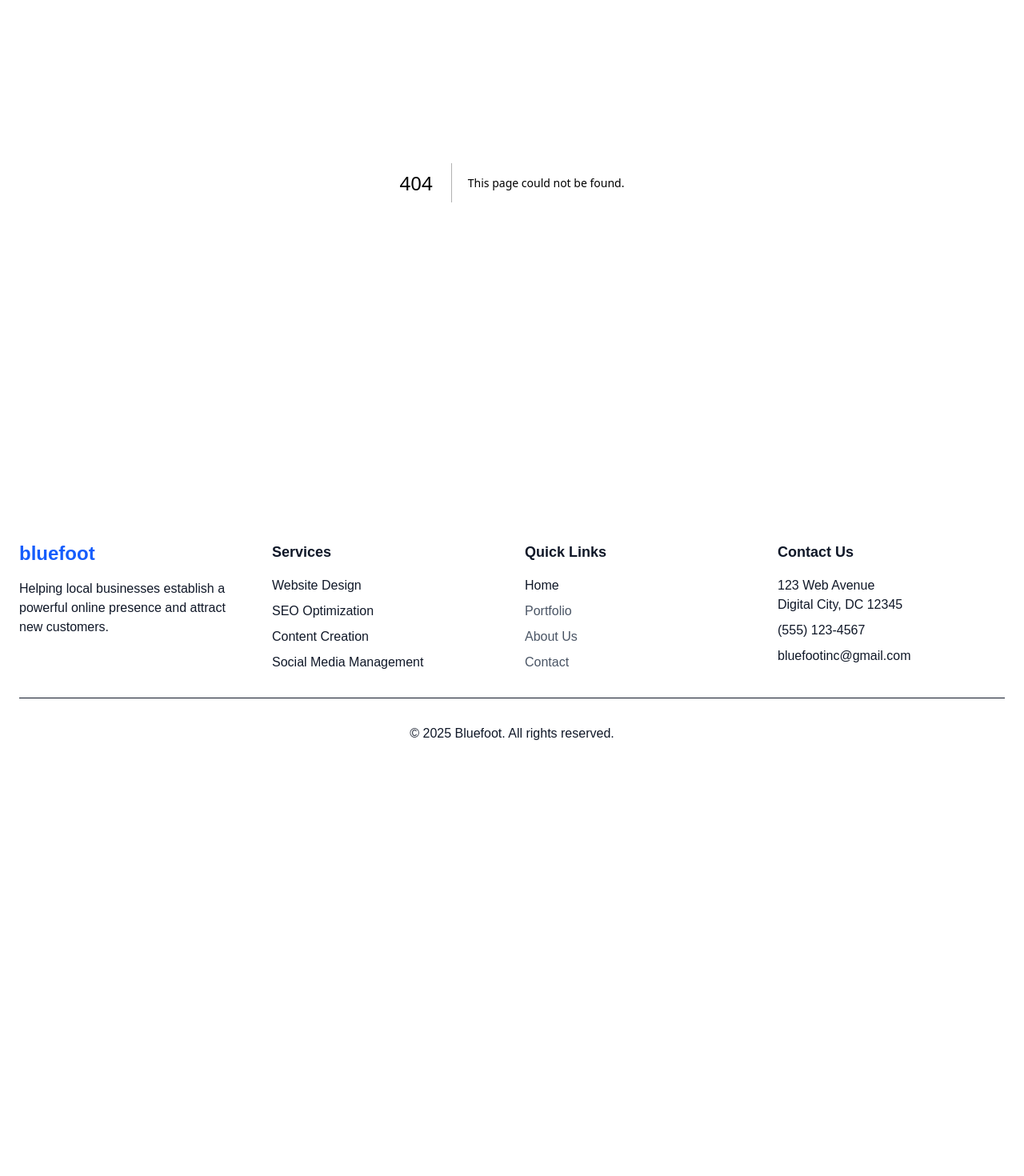
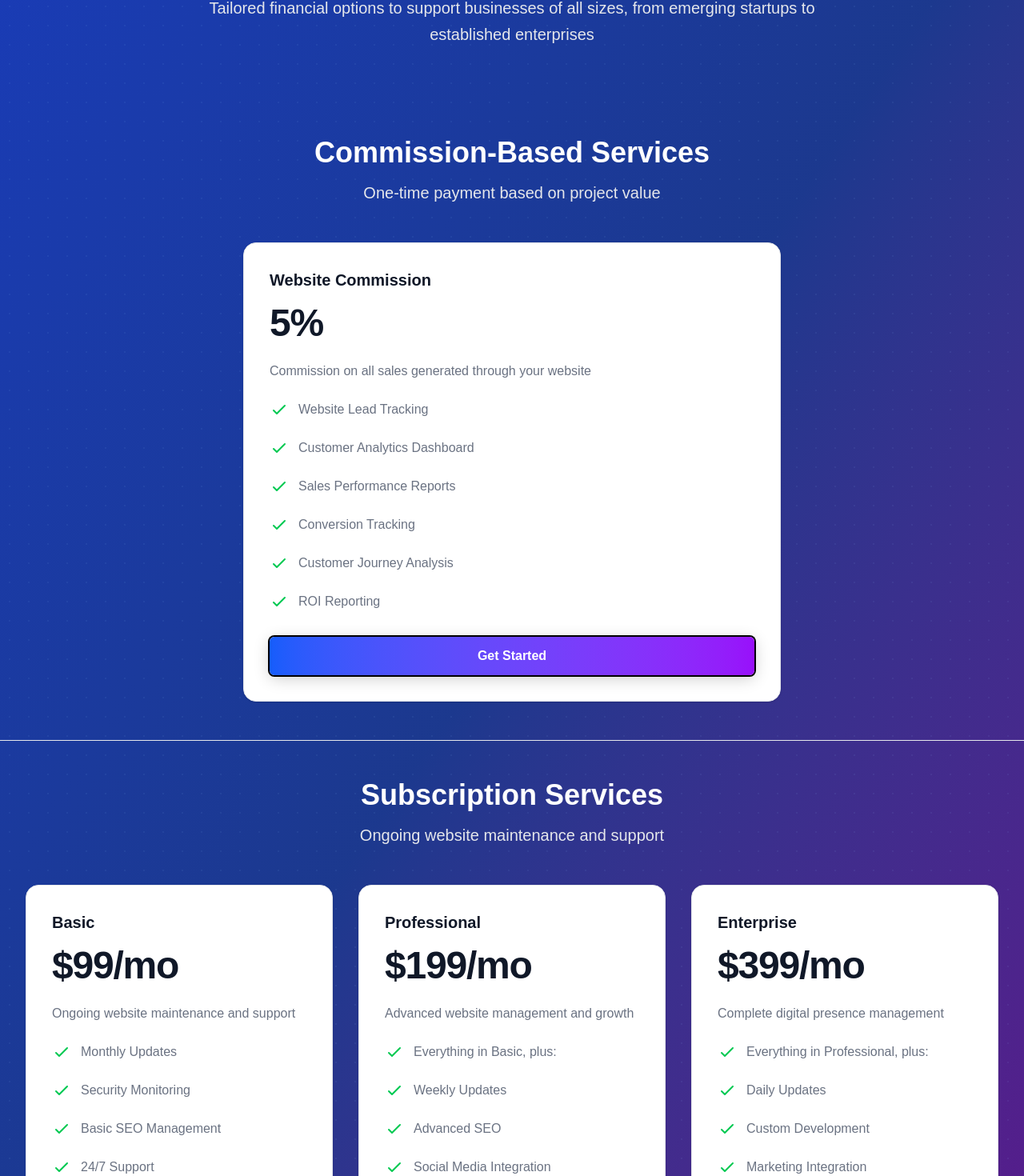
Before and after one commit to burakaliu/bluefoot, a Next.js app: page /pricing in a window 1280 px wide. Before the commit this address had no page. Shown: the part 244-1714 px from the top of the page at 80% size. Before the commit the page ends 1221 px from the top, so only its background shows below. Built offline with nearby package versions, Linux system fonts and the light colour scheme.

Commit message:
Update pricing page design with new background and improved text contrast

```diff
--- /dev/null
+++ b/src/app/(pages)/pricing/page.js
@@ -0,0 +1,158 @@
+import React from 'react';
+
+export default function PricingPage() {
+  const commissionTiers = [
+    {
+      name: "Website Commission",
+      price: "5%",
+      description: "Commission on all sales generated through your website",
+      features: [
+        "Website Lead Tracking",
+        "Customer Analytics Dashboard",
+        "Sales Performance Reports",
+        "Conversion Tracking",
+        "Customer Journey Analysis",
+        "ROI Reporting"
+      ]
+    }
+  ];
+
+  const subscriptionTiers = [
+    {
+      name: "Basic",
+      price: "$99/mo",
+      description: "Ongoing website maintenance and support",
+      features: [
+        "Monthly Updates",
+        "Security Monitoring",
+        "Basic SEO Management",
+        "24/7 Support",
+        "Performance Reports",
+        "Content Updates"
+      ]
+    },
+    {
+      name: "Professional",
+      price: "$199/mo",
+      description: "Advanced website management and growth",
+      features: [
+        "Everything in Basic, plus:",
+        "Weekly Updates",
+        "Advanced SEO",
+        "Social Media Integration",
+        "Analytics Reports",
+        "Priority Support"
+      ]
+    },
+    {
+      name: "Enterprise",
+      price: "$399/mo",
+      description: "Complete digital presence management",
+      features: [
+        "Everything in Professional, plus:",
+        "Daily Updates",
+        "Custom Development",
+        "Marketing Integration",
+        "Dedicated Manager",
+        "Strategy Consulting"
+      ]
+    }
+  ];
+
+  const PricingSection = ({ title, description, tiers }) => (
+    <div className="py-12 px-4 sm:px-6 lg:px-8">
+      <div className="max-w-7xl mx-auto">
+        <div className="text-center">
+          <h2 className="text-3xl font-extrabold text-white sm:text-4xl">
+            {title}
+          </h2>
+          <p className="mt-4 text-xl font-medium text-gray-200">
+            {description}
+          </p>
+      </div>
+
+        <div className={`mt-12 grid gap-8 ${
+          tiers.length === 1
+            ? 'lg:grid-cols-1 max-w-2xl mx-auto'
+            : tiers.length === 2
+              ? 'lg:grid-cols-2 max-w-4xl mx-auto'
+              : 'lg:grid-cols-3'
+          } lg:gap-x-8`}>
+          {tiers.map((tier) => (
+            <div
+              key={tier.name}
+              className="relative p-8 bg-white border border-gray-200 rounded-2xl shadow-sm flex flex-col"
+            >
+              <div className="flex-1">
+                <h3 className="text-xl font-semibold text-gray-900">{tier.name}</h3>
+                <p className="mt-4 flex items-baseline text-gray-900">
+                  <span className="text-5xl font-extrabold tracking-tight">
+                    {tier.price}
+                  </span>
+                </p>
+                <p className="mt-6 text-gray-500">{tier.description}</p>
+
+                <ul role="list" className="mt-6 space-y-6">
+                  {tier.features.map((feature) => (
+                    <li key={feature} className="flex">
+                      <svg
+                        className="flex-shrink-0 w-6 h-6 text-green-500"
+                        xmlns="http://www.w3.org/2000/svg"
+                        fill="none"
+                        viewBox="0 0 24 24"
+                        stroke="currentColor"
+                      >
+                        <path
+                          strokeLinecap="round"
+                          strokeLinejoin="round"
+                          strokeWidth={2}
+                          d="M5 13l4 4L19 7"
+                        />
+                      </svg>
+                      <span className="ml-3 text-gray-500">{feature}</span>
+                    </li>
+                  ))}
+                </ul>
+              </div>
+
+              <button
+                className="mt-8 block w-full bg-gradient-to-r from-blue-600 to-purple-600 text-white font-semibold rounded-md py-3 px-4 text-center transform transition-all duration-300 hover:scale-105 hover:shadow-[0_8px_30px_rgba(0,0,0,0.3)] shadow-[0_4px_20px_rgba(0,0,0,0.2)] hover:from-blue-700 hover:to-purple-700 active:scale-95 ring-2 ring-black hover:ring-4"
+              >
+                Get Started
+              </button>
+            </div>
+          ))}
+        </div>
+      </div>
+    </div>
+  );
+
+  return (
+    <div className="min-h-screen relative bg-gradient-to-br from-blue-800 via-blue-900 to-purple-900">
+      <div className="absolute inset-0 bg-[radial-gradient(#93c5fd_1px,transparent_1px)] [background-size:24px_24px] opacity-[0.07]"></div>
+      <div className="relative">
+        <div className="text-center py-16">
+          <h1 className="text-5xl font-extrabold text-white mb-6 leading-relaxed">
+            Flexible Pricing Solutions
+          </h1>
+          <p className="text-xl font-medium text-gray-200 max-w-3xl mx-auto leading-relaxed">
+            Tailored financial options to support businesses of all sizes, from emerging startups to established enterprises
+          </p>
+        </div>
+
+        <div className="border-b border-gray-200">
+          <PricingSection
+            title="Commission-Based Services"
+            description="One-time payment based on project value"
+            tiers={commissionTiers}
+          />
+        </div>
+        <PricingSection
+          title="Subscription Services"
+          description="Ongoing website maintenance and support"
+          tiers={subscriptionTiers}
+        />
+      </div>
+    </div>
+  );
+}
```
